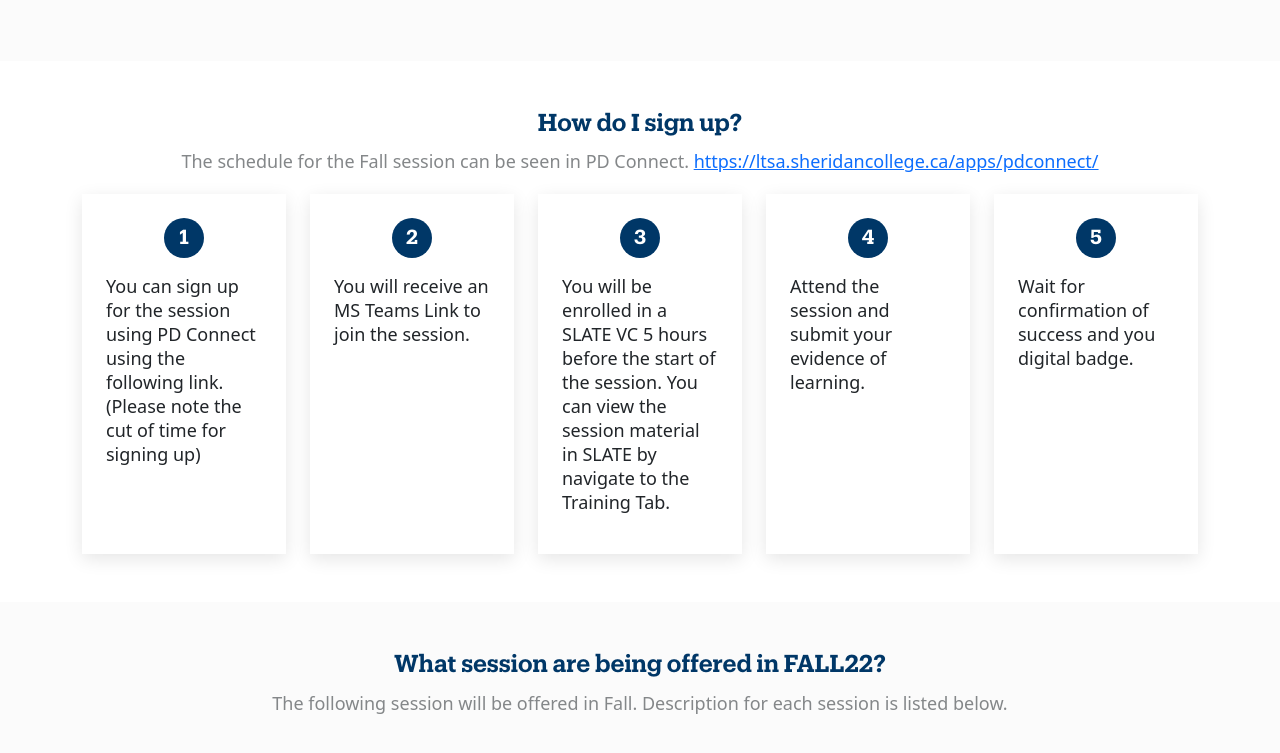
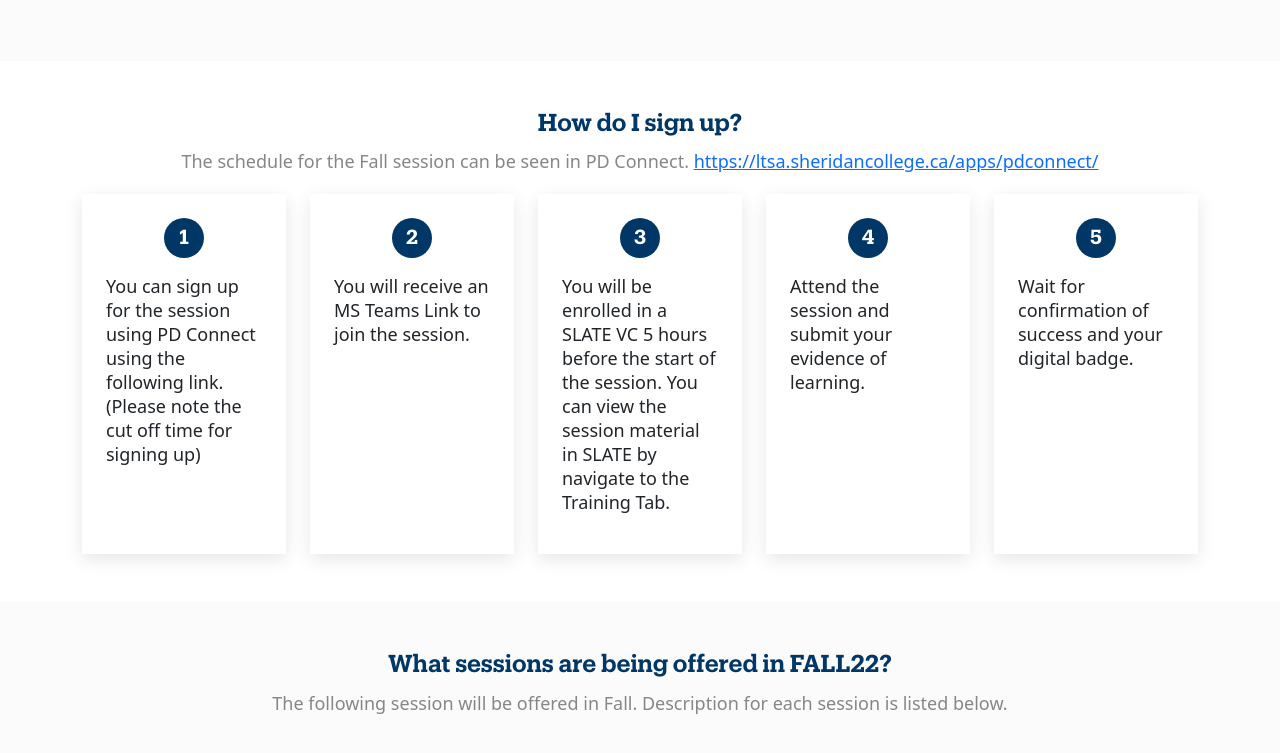
Before and after one commit to LiamDN/LiamDN.github.io, a plain HTML site: page index.html in a window 1280 px wide. Shown: the part 1703-2456 px from the top of the page. Drawn offline with nearby package versions, Linux system fonts and the light colour scheme.

Commit message:
Second Commit

```diff
--- a/index.html
+++ b/index.html
@@ -25,7 +25,7 @@
         <div class="animated">
             <h4>What is DLI?</h4>
             <p>
-                Digital Learning and Innovation is new program launched by the CTL in response to the growing need by
+                Digital Learning and Innovation is a new program launched by the CTL in response to the growing need by
                 our
                 Sheridan Community for developing competencies in the digital space. These competencies are transferable
                 and
@@ -102,7 +102,7 @@
                         </div>
                         <p>You can sign up for the session using PD Connect using the following link. (Please note the
                             cut
-                            of time for signing up)
+                            off time for signing up)
                         </p>
                     </div>
                 </div>
@@ -143,7 +143,7 @@
                             <h5>5</h5>
                         </div>
                         <p>
-                            Wait for confirmation of success and you digital badge.
+                            Wait for confirmation of success and your digital badge.
                         </p>
                     </div>
                 </div>
@@ -153,7 +153,7 @@
 
     <div class="section intro py-5">
         <div class="animated">
-            <h4>What session are being offered in FALL22?</h4>
+            <h4>What sessions are being offered in FALL22?</h4>
             <p>
                 The following session will be offered in Fall. Description for each session is listed below.
             </p>
@@ -166,7 +166,7 @@
             $(window).scroll(function () {
                 $('.animated').each(function (i) {
 
-                    var bottom_of_element = $(this).offset().top + $(this).outerHeight();
+                    var bottom_of_element = $(this).offset().top + $(this).outerHeight()/1.5;
                     var bottom_of_window = $(window).scrollTop() + $(window).height();
 
                     if (bottom_of_window > bottom_of_element) {
```
